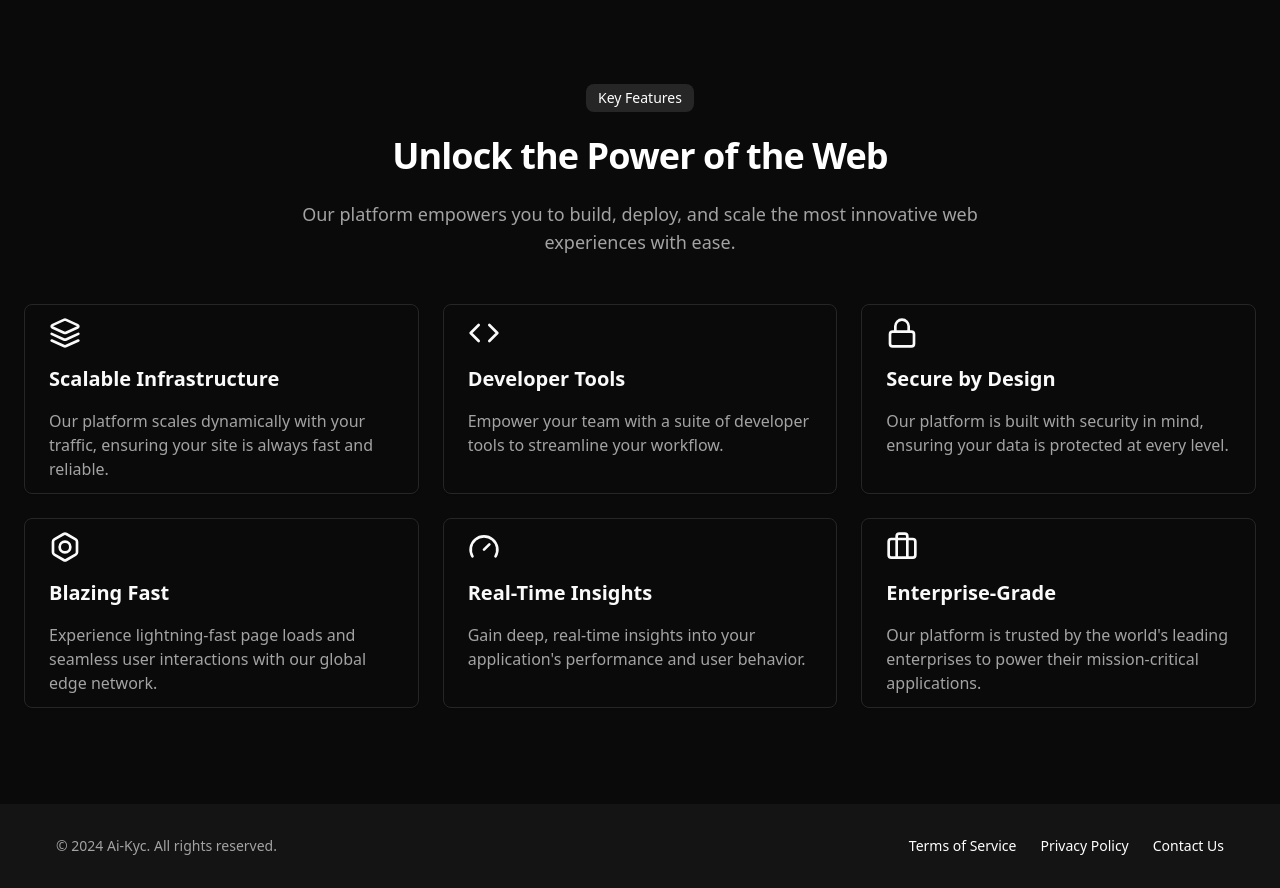
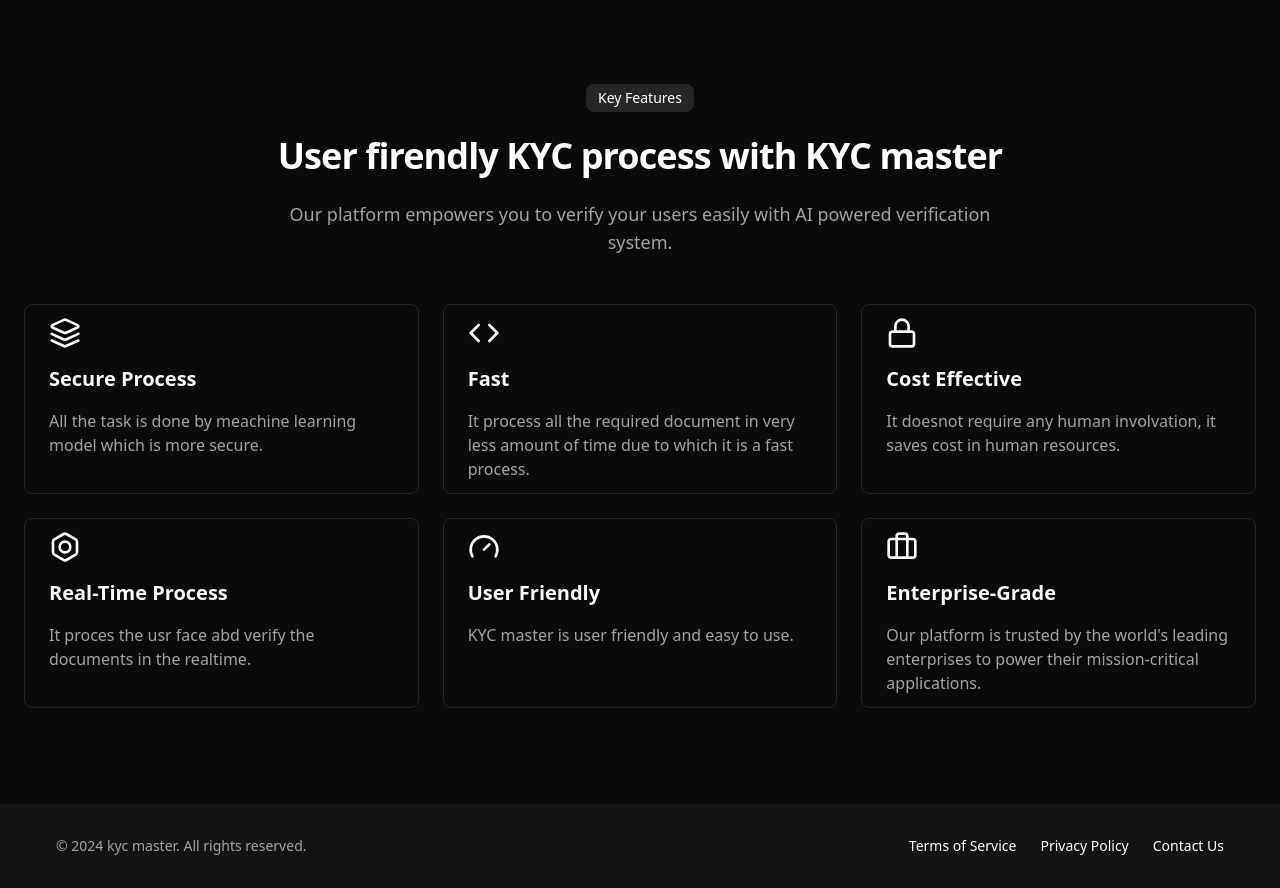
Before and after one commit to utsavdotdev/ai-kyc, a React (Vite) app in the folder client/: page / in a window 1280 px wide. Shown: the part 800-1688 px from the top of the page. Built offline with nearby package versions, Linux system fonts and the light colour scheme.

Commit message:
home page completed

```diff
--- a/client/src/components/Navbar.jsx
+++ b/client/src/components/Navbar.jsx
@@ -10,7 +10,7 @@ const Navbar = () => {
         <div className="w-full sm:w-[90%] rounded-lg h-16 border-[2px] flex items-center justify-between px-2 sm:px-4 py-2">
           <div className="h-full flex justify-center items-center">
             <p className="text-3xl text-text font-semibold font-pops">
-              Ai<span className="text-highlight">-Kyc</span>
+              KYC<span className="text-highlight"> Master</span>
             </p>
           </div>
           <div className="h-full flex gap-2 justify-center items-center sm:gap-5">
--- a/client/src/pages/Hero.jsx
+++ b/client/src/pages/Hero.jsx
@@ -34,63 +34,60 @@ const Hero = () => {
                 Key Features
               </div>
               <h2 className="text-4xl font-bold tracking-tight">
-                Unlock the Power of the Web
+                User firendly KYC process with KYC master
               </h2>
               <p className="text-lg text-muted-foreground max-w-3xl mx-auto">
-                Our platform empowers you to build, deploy, and scale the most
-                innovative web experiences with ease.
+                Our platform empowers you to verify your users easily with AI
+                powered verification system.
               </p>
             </div>
             <div className="grid grid-cols-1 sm:grid-cols-2 lg:grid-cols-3 gap-6 mt-12">
               <Card>
                 <CardContent className="flex flex-col gap-4 py-3">
                   <LayersIcon className="h-8 w-8 text-primary" />
-                  <h3 className="text-xl font-semibold">
-                    Scalable Infrastructure
-                  </h3>
+                  <h3 className="text-xl font-semibold">Secure Process</h3>
                   <p className="text-muted-foreground">
-                    Our platform scales dynamically with your traffic, ensuring
-                    your site is always fast and reliable.
+                    All the task is done by meachine learning model which is
+                    more secure.
                   </p>
                 </CardContent>
               </Card>
               <Card>
                 <CardContent className="flex flex-col gap-4 py-3">
                   <CodeIcon className="h-8 w-8 text-primary" />
-                  <h3 className="text-xl font-semibold">Developer Tools</h3>
+                  <h3 className="text-xl font-semibold">Fast</h3>
                   <p className="text-muted-foreground">
-                    Empower your team with a suite of developer tools to
-                    streamline your workflow.
+                    It process all the required document in very less amount of
+                    time due to which it is a fast process.
                   </p>
                 </CardContent>
               </Card>
               <Card>
                 <CardContent className="flex flex-col gap-4 py-3">
                   <LockIcon className="h-8 w-8 text-primary" />
-                  <h3 className="text-xl font-semibold">Secure by Design</h3>
+                  <h3 className="text-xl font-semibold">Cost Effective</h3>
                   <p className="text-muted-foreground">
-                    Our platform is built with security in mind, ensuring your
-                    data is protected at every level.
+                    It doesnot require any human involvation, it saves cost in
+                    human resources.
                   </p>
                 </CardContent>
               </Card>
               <Card>
                 <CardContent className="flex flex-col gap-4 py-3">
                   <BoltIcon className="h-8 w-8 text-primary" />
-                  <h3 className="text-xl font-semibold">Blazing Fast</h3>
+                  <h3 className="text-xl font-semibold">Real-Time Process</h3>
                   <p className="text-muted-foreground">
-                    Experience lightning-fast page loads and seamless user
-                    interactions with our global edge network.
+                    It proces the usr face abd verify the documents in the
+                    realtime.
                   </p>
                 </CardContent>
               </Card>
               <Card>
                 <CardContent className="flex flex-col gap-4 py-3">
                   <GaugeIcon className="h-8 w-8 text-primary" />
-                  <h3 className="text-xl font-semibold">Real-Time Insights</h3>
+                  <h3 className="text-xl font-semibold">User Friendly</h3>
                   <p className="text-muted-foreground">
-                    Gain deep, real-time insights into your application's
-                    performance and user behavior.
+                    KYC master is user friendly and easy to use.
                   </p>
                 </CardContent>
               </Card>
@@ -110,7 +107,7 @@ const Hero = () => {
         <footer className="bg-[#141414] py-8 px-4 md:px-6">
           <div className="container mx-auto flex flex-col md:flex-row items-center justify-between gap-4">
             <p className="text-sm text-muted-foreground">
-              &copy; 2024 Ai-Kyc. All rights reserved.
+              &copy; 2024 kyc master. All rights reserved.
             </p>
             <nav className="flex items-center gap-6">
               <div className="text-sm font-medium hover:text-primary">
```
